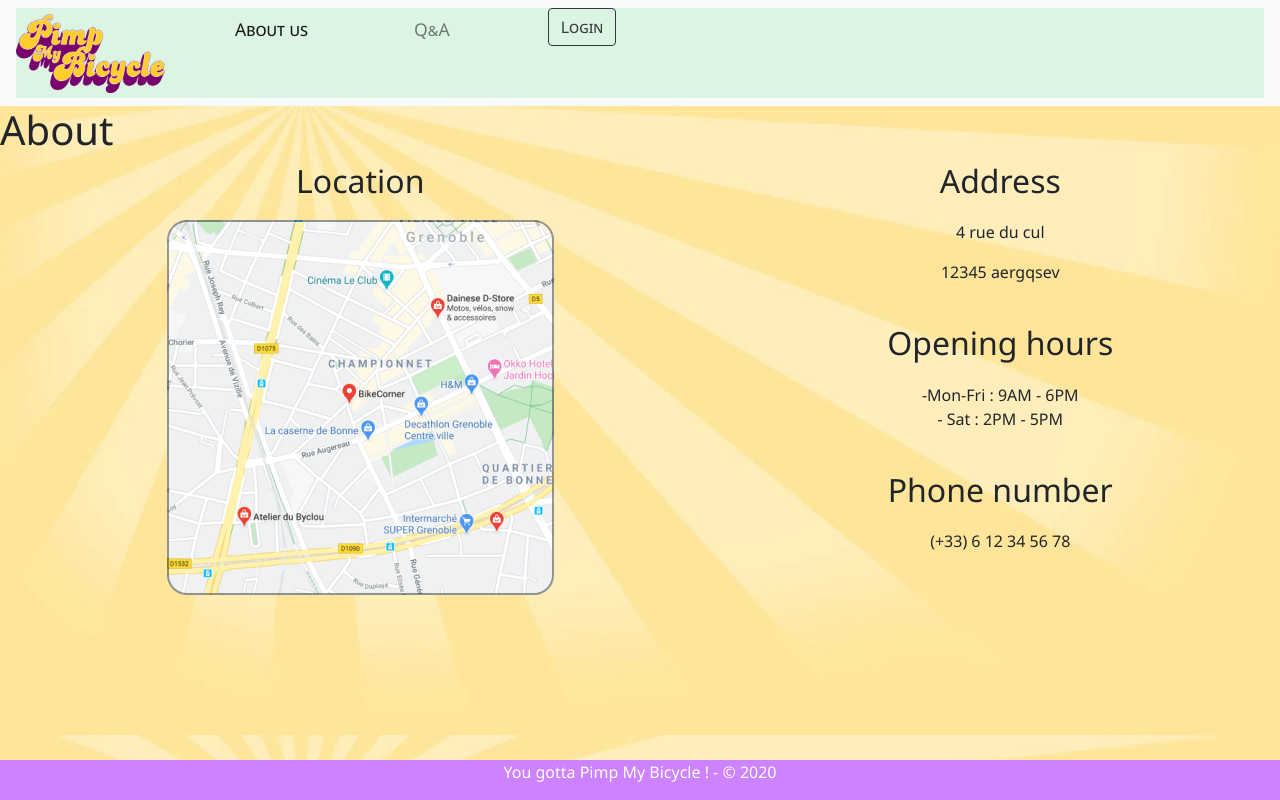
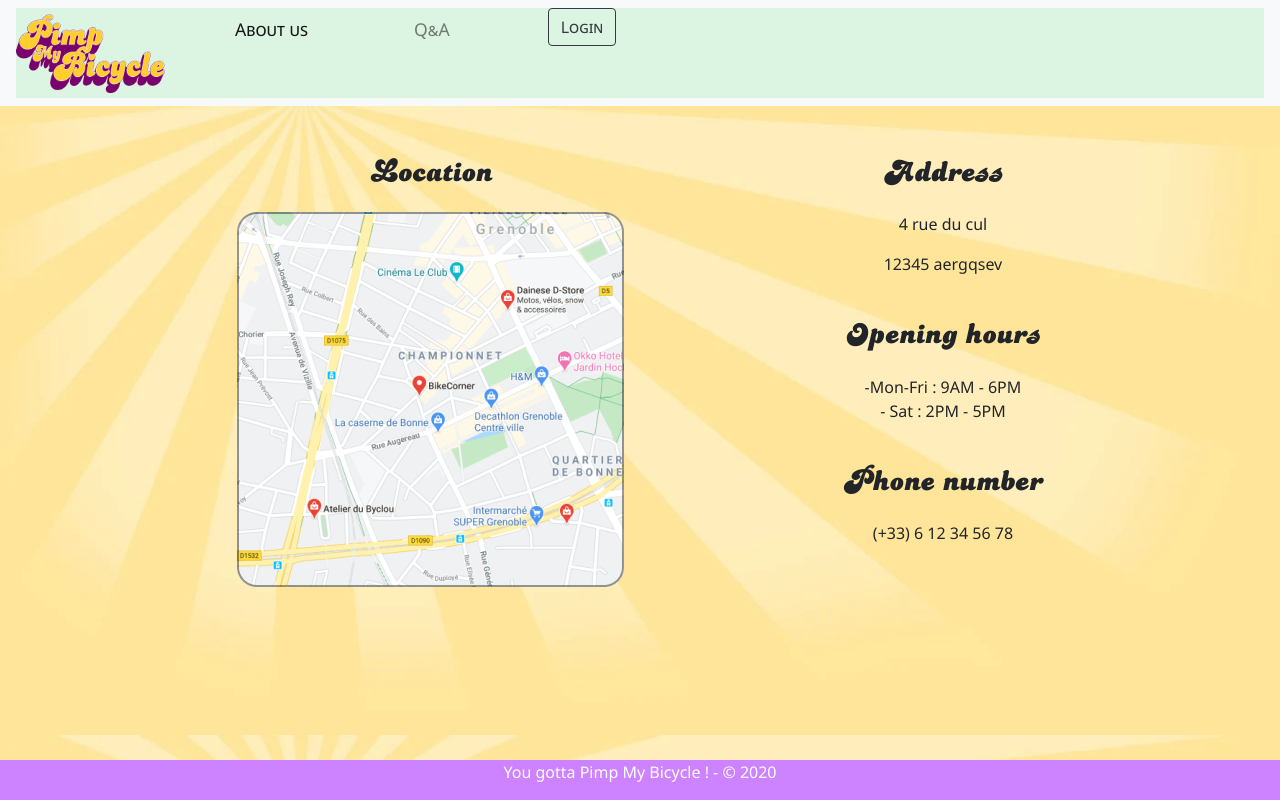
Before and after one commit to Eteckq/PimpMyBicycle, a PHP site: page /about in a window 1280 px wide. Run offline with PHP 8.4, Linux system fonts and the light colour scheme; some libraries are stand-ins or nearby versions.

Commit message:
font + basic design

```diff
--- a/include/css/style.css
+++ b/include/css/style.css
@@ -1,3 +1,8 @@
+@font-face {
+  font-family: "PMBFont";
+  src: url('../dolphins.ttf') format('truetype');
+}
+
 .row {
 	margin: 0;
 }
@@ -8,6 +13,14 @@ body {
 	background-size: cover;
 }
 
+h1, h2, h3, h4, h5 {
+	font-family: "PMBFont", Arial, sans-serif;
+}
+
+.content {
+	padding: 2em 0em;
+}
+
 #navbar {
 	background-color: rgb(220, 245, 226);
 	padding: 0;
@@ -15,7 +28,7 @@ body {
 
 #carouselHome {
 	padding: 1em 0em;
-	background-color: #990099;
+	background-color: #b300b3;
 }
 
 .footer {
@@ -68,10 +81,12 @@ li {
 
 .faq {
 	margin-top: 0;
+	margin-left: 20%;
 	padding: 30px;
 	width: 60%;
 }
 
 .card {
+	display: block;
 	margin: 1em;
 }
--- a/view/shared/about.php
+++ b/view/shared/about.php
@@ -5,12 +5,9 @@
 	.aboutContainer {
 		display: flex;
 		justify-content: space-around;
+		padding: 1em 10%;
 	}
 </style>
-
-<div class="row text-center fill">
-	<h1>About</h1>
-</div>
 
 <div class="aboutContainer">
       <div class="location">
--- a/view/shared/bikes.php
+++ b/view/shared/bikes.php
@@ -16,10 +16,6 @@
 	}
 </style>
 
-<div class="row text-center fill">
-	<h1>Shop</h1>
-</div>
-
 <div class="container">
 	<?php foreach($bikes as $bike){ ?>
 
@@ -28,7 +24,7 @@
 			<iframe src="/?page=preview&id=<?= $bike->id ?>&action=viewBike" frameborder="0"
 				width="410px" height="330px"></iframe>
 		</div>
-		<div class="footer p-2">
+		<div class="footerbike p-2">
 			<a href="" class="btn btn-warning">Add to cart</a>
 			<span class="badge badge-success">21 likes</span>
 		</div>
```
Also changed, not shown: include/dolphins.ttf (added).
